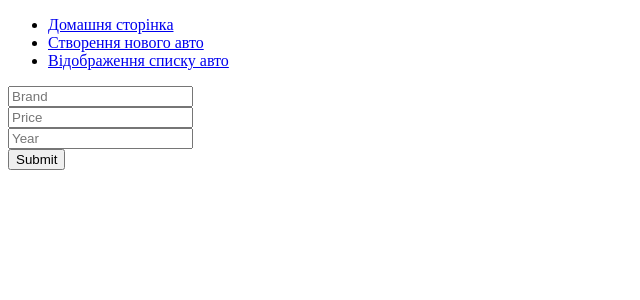
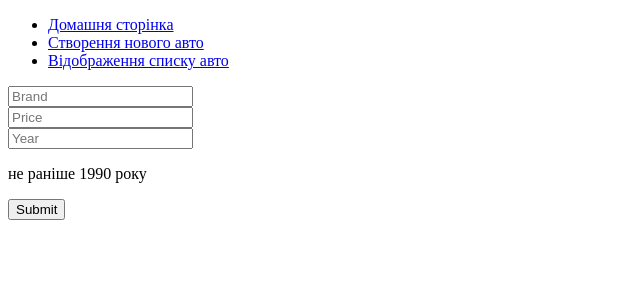
Before and after one commit to Kazarius40/nextjs, a Next.js app: page /createCar in a window 1280 px wide. Both pictures are taken after typing "Sample", "5", "5" into the empty fields and a click on the button "Submit". Shown: the top 300 px of the page, without its empty margins (0-640 px from the left). Built offline with nearby package versions, Linux system fonts and the light colour scheme.

Commit message:
Закінчив над виведенням помилок

```diff
--- a/src/app/createCar/page.tsx
+++ b/src/app/createCar/page.tsx
@@ -1,21 +1,28 @@
+"use client"
+
 import {createCar} from "@/server-actions/serverActions";
 import Menu from "@/components/menu/Menu";
 import Form from "next/form";
+import {useFormState} from "react-dom";
 
 const CreateCarPage = () => {
+    const [errors, formAction] = useFormState(createCar, {});
 
     return (
         <>
             <Menu/>
-            <Form action={createCar}>
+            <Form action={formAction}>
                 <div>
                     <input type="text" name="brand" placeholder="Brand"/>
+                    {errors?.brand && <p>{errors.brand}</p>}
                 </div>
                 <div>
                     <input type="number" name="price" placeholder="Price"/>
+                    {errors?.price && <p>{errors.price}</p>}
                 </div>
                 <div>
                     <input type="number" name="year" placeholder="Year"/>
+                    {errors?.year && <p>{errors.year}</p>}
                 </div>
                 <button type="submit">Submit</button>
             </Form>
--- a/src/server-actions/serverActions.tsx
+++ b/src/server-actions/serverActions.tsx
@@ -5,7 +5,7 @@ import {createCarRequest} from "@/services/carService";
 import {ICar} from "@/models/ICar";
 import {carValidator} from "@/validators/carValidator";
 
-export async function createCar(formData: FormData) {
+export async function createCar(_: unknown, formData: FormData) {
 
     const newCar: ICar = {
         brand: (formData.get('brand') as string),
@@ -23,4 +23,6 @@ export async function createCar(formData: FormData) {
     await createCarRequest(newCar);
 
     revalidatePath("/cars");
+
+    return null;
 }
```
